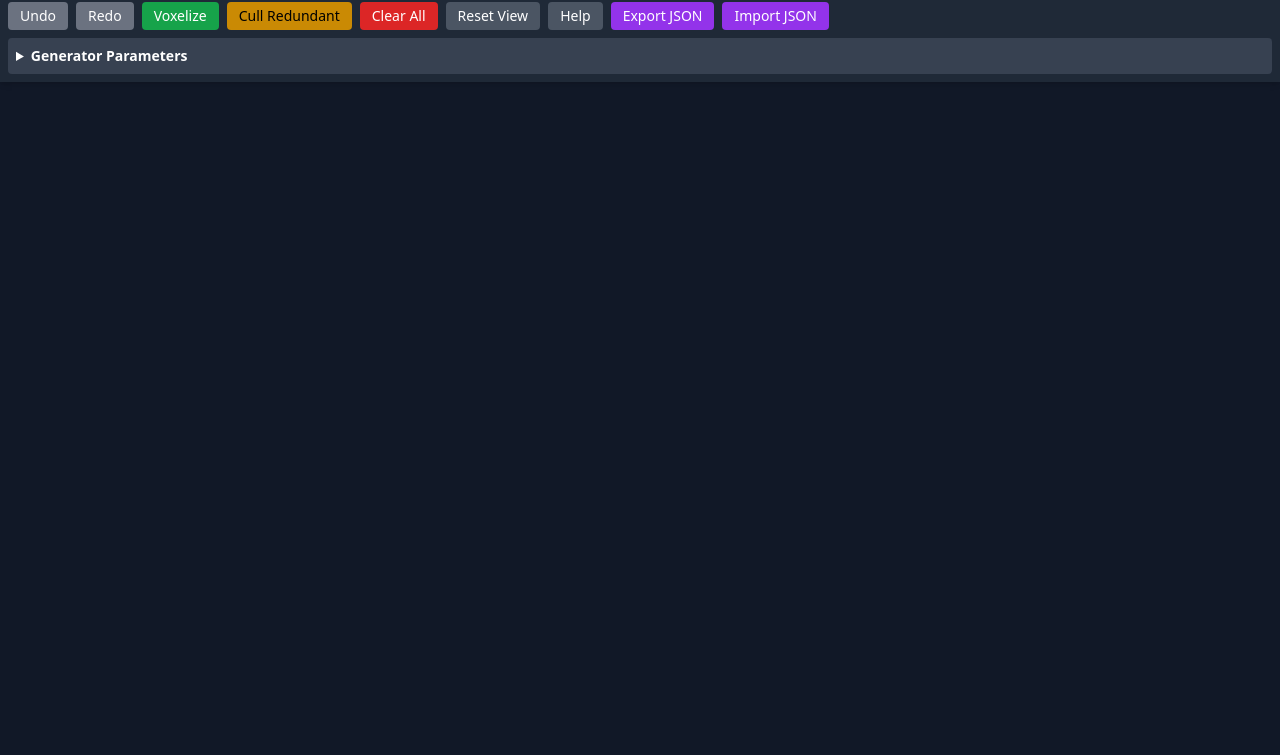
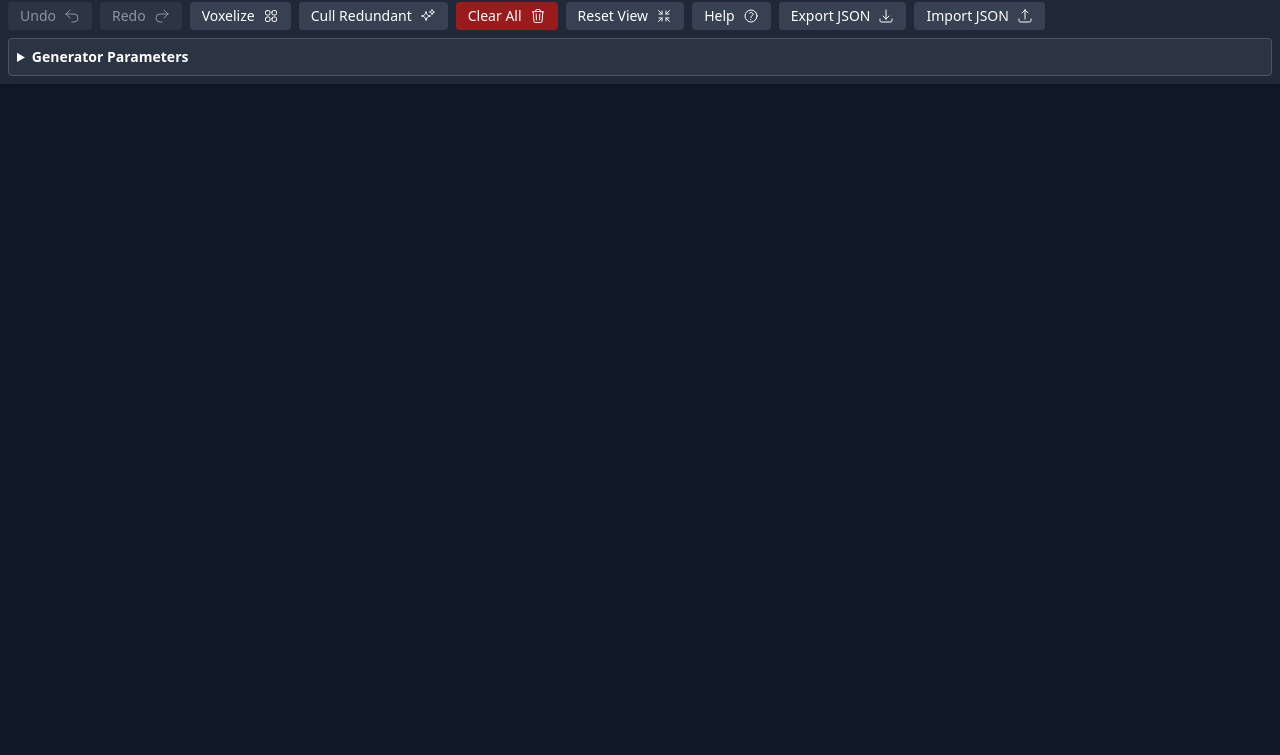
Before and after one commit to kastorp73/Voronoi-Tool, a website built with Vite: page index.html in a window 1280 px wide. Shown: the part 45-800 px from the top of the page. Built offline with nearby package versions, Linux system fonts and the light colour scheme.

Commit message:
feat: Enhance UI with icons and improve README
Adds icons to Undo/Redo buttons for better visual feedback.
Updates README to include a note about AI-generated documentation.

```diff
--- a/index.html
+++ b/index.html
@@ -40,19 +40,46 @@
             </div>
 
             <div class="flex flex-wrap gap-2">
-                <button id="undo-btn" class="bg-blue-600 hover:bg-blue-700 px-3 py-1 rounded transition-colors disabled:bg-gray-500 disabled:cursor-not-allowed">Undo</button>
-                <button id="redo-btn" class="bg-blue-600 hover:bg-blue-700 px-3 py-1 rounded transition-colors disabled:bg-gray-500 disabled:cursor-not-allowed">Redo</button>
-                <button id="voxelize-btn" class="bg-green-600 hover:bg-green-700 px-3 py-1 rounded transition-colors">Voxelize</button>
-                <button id="cull-btn" class="bg-yellow-600 text-black hover:bg-yellow-500 px-3 py-1 rounded transition-colors">Cull Redundant</button>
-                <button id="clear-btn" class="bg-red-600 hover:bg-red-700 px-3 py-1 rounded transition-colors">Clear All</button>
-                <button id="reset-view-btn" class="bg-gray-600 hover:bg-gray-700 px-3 py-1 rounded transition-colors">Reset View</button>
-                <button id="help-btn" class="bg-gray-600 hover:bg-gray-700 px-3 py-1 rounded transition-colors">Help</button>
-                <button id="export-btn" class="bg-purple-600 hover:bg-purple-700 px-3 py-1 rounded transition-colors">Export JSON</button>
-                <button id="import-btn" class="bg-purple-600 hover:bg-purple-700 px-3 py-1 rounded transition-colors">Import JSON</button>
+                <button id="undo-btn" class="bg-gray-700 hover:bg-gray-600 px-3 py-1 rounded transition-colors disabled:opacity-50 disabled:cursor-not-allowed flex items-center gap-2">
+                    <span>Undo</span>
+                    <svg xmlns="http://www.w3.org/2000/svg" fill="none" viewBox="0 0 24 24" stroke-width="1.5" stroke="currentColor" class="w-4 h-4"><path stroke-linecap="round" stroke-linejoin="round" d="M9 15 3 9m0 0 6-6M3 9h12a6 6 0 0 1 0 12h-3" /></svg>
+                </button>
+                <button id="redo-btn" class="bg-gray-700 hover:bg-gray-600 px-3 py-1 rounded transition-colors disabled:opacity-50 disabled:cursor-not-allowed flex items-center gap-2">
+                    <span>Redo</span>
+                    <svg xmlns="http://www.w3.org/2000/svg" fill="none" viewBox="0 0 24 24" stroke-width="1.5" stroke="currentColor" class="w-4 h-4"><path stroke-linecap="round" stroke-linejoin="round" d="m15 15 6-6m0 0-6-6m6 6H9a6 6 0 0 0 0 12h3" /></svg>
+                </button>
+                <button id="voxelize-btn" class="bg-gray-700 hover:bg-gray-600 px-3 py-1 rounded transition-colors flex items-center gap-2">
+                    <span>Voxelize</span>
+                    <svg xmlns="http://www.w3.org/2000/svg" fill="none" viewBox="0 0 24 24" stroke-width="1.5" stroke="currentColor" class="w-4 h-4"><path stroke-linecap="round" stroke-linejoin="round" d="M3.75 6A2.25 2.25 0 0 1 6 3.75h2.25A2.25 2.25 0 0 1 10.5 6v2.25a2.25 2.25 0 0 1-2.25 2.25H6A2.25 2.25 0 0 1 3.75 8.25V6ZM3.75 15.75A2.25 2.25 0 0 1 6 13.5h2.25a2.25 2.25 0 0 1 2.25 2.25V18a2.25 2.25 0 0 1-2.25 2.25H6A2.25 2.25 0 0 1 3.75 18v-2.25ZM13.5 6a2.25 2.25 0 0 1 2.25-2.25H18A2.25 2.25 0 0 1 20.25 6v2.25A2.25 2.25 0 0 1 18 10.5h-2.25A2.25 2.25 0 0 1 13.5 8.25V6ZM13.5 15.75a2.25 2.25 0 0 1 2.25-2.25H18a2.25 2.25 0 0 1 2.25 2.25V18A2.25 2.25 0 0 1 18 20.25h-2.25A2.25 2.25 0 0 1 13.5 18v-2.25Z" /></svg>
+                </button>
+                <button id="cull-btn" class="bg-gray-700 hover:bg-gray-600 px-3 py-1 rounded transition-colors flex items-center gap-2">
+                    <span>Cull Redundant</span>
+                     <svg xmlns="http://www.w3.org/2000/svg" fill="none" viewBox="0 0 24 24" stroke-width="1.5" stroke="currentColor" class="w-4 h-4"><path stroke-linecap="round" stroke-linejoin="round" d="M9.813 15.904 9 18.75l-.813-2.846a4.5 4.5 0 0 0-3.09-3.09L2.25 12l2.846-.813a4.5 4.5 0 0 0 3.09-3.09L9 5.25l.813 2.846a4.5 4.5 0 0 0 3.09 3.09L15.75 12l-2.846.813a4.5 4.5 0 0 0-3.09 3.09ZM18.259 8.715 18 9.75l-.259-1.035a3.375 3.375 0 0 0-2.455-2.456L14.25 6l1.036-.259a3.375 3.375 0 0 0 2.455-2.456L18 2.25l.259 1.035a3.375 3.375 0 0 0 2.456 2.456L21.75 6l-1.035.259a3.375 3.375 0 0 0-2.456 2.456Z" /></svg>
+                </button>
+                <button id="clear-btn" class="bg-red-800 hover:bg-red-700 px-3 py-1 rounded transition-colors flex items-center gap-2">
+                    <span>Clear All</span>
+                    <svg xmlns="http://www.w3.org/2000/svg" fill="none" viewBox="0 0 24 24" stroke-width="1.5" stroke="currentColor" class="w-4 h-4"><path stroke-linecap="round" stroke-linejoin="round" d="m14.74 9-.346 9m-4.788 0L9.26 9m9.968-3.21c.342.052.682.107 1.022.166m-1.022-.165L18.16 19.673a2.25 2.25 0 0 1-2.244 2.077H8.084a2.25 2.25 0 0 1-2.244-2.077L4.772 5.79m14.456 0a48.108 48.108 0 0 0-3.478-.397m-12 .562c.34-.059.68-.114 1.022-.165m0 0a48.11 48.11 0 0 1 3.478-.397m7.5 0v-.916c0-1.18-.91-2.134-2.09-2.201a51.964 51.964 0 0 0-3.32 0c-1.18.067-2.09.92-2.09 2.201v.916m7.5 0a48.667 48.667 0 0 0-7.5 0" /></svg>
+                </button>
+                <button id="reset-view-btn" class="bg-gray-700 hover:bg-gray-600 px-3 py-1 rounded transition-colors flex items-center gap-2">
+                    <span>Reset View</span>
+                    <svg xmlns="http://www.w3.org/2000/svg" fill="none" viewBox="0 0 24 24" stroke-width="1.5" stroke="currentColor" class="w-4 h-4"><path stroke-linecap="round" stroke-linejoin="round" d="M9 9V4.5M9 9H4.5M9 9 3.75 3.75M9 15v4.5M9 15H4.5M9 15l-5.25 5.25M15 9h4.5M15 9V4.5M15 9l5.25-5.25M15 15h4.5M15 15v4.5M15 15l5.25 5.25" /></svg>
+                </button>
+                 <button id="help-btn" class="bg-gray-700 hover:bg-gray-600 px-3 py-1 rounded transition-colors flex items-center gap-2">
+                    <span>Help</span>
+                    <svg xmlns="http://www.w3.org/2000/svg" fill="none" viewBox="0 0 24 24" stroke-width="1.5" stroke="currentColor" class="w-4 h-4"><path stroke-linecap="round" stroke-linejoin="round" d="M9.879 7.519c1.171-1.025 3.071-1.025 4.242 0 1.172 1.025 1.172 2.687 0 3.712-.203.179-.43.326-.67.442-.745.361-1.45.999-1.45 1.827v.75M21 12a9 9 0 1 1-18 0 9 9 0 0 1 18 0Zm-9 5.25h.008v.008H12v-.008Z" /></svg>
+                </button>
+                <button id="export-btn" class="bg-gray-700 hover:bg-gray-600 px-3 py-1 rounded transition-colors flex items-center gap-2">
+                    <span>Export JSON</span>
+                     <svg xmlns="http://www.w3.org/2000/svg" fill="none" viewBox="0 0 24 24" stroke-width="1.5" stroke="currentColor" class="w-4 h-4"><path stroke-linecap="round" stroke-linejoin="round" d="M3 16.5v2.25A2.25 2.25 0 0 0 5.25 21h13.5A2.25 2.25 0 0 0 21 18.75V16.5M16.5 12 12 16.5m0 0L7.5 12m4.5 4.5V3" /></svg>
+                </button>
+                <button id="import-btn" class="bg-gray-700 hover:bg-gray-600 px-3 py-1 rounded transition-colors flex items-center gap-2">
+                    <span>Import JSON</span>
+                    <svg xmlns="http://www.w3.org/2000/svg" fill="none" viewBox="0 0 24 24" stroke-width="1.5" stroke="currentColor" class="w-4 h-4"><path stroke-linecap="round" stroke-linejoin="round" d="M3 16.5v2.25A2.25 2.25 0 0 0 5.25 21h13.5A2.25 2.25 0 0 0 21 18.75V16.5m-13.5-9L12 3m0 0 4.5 4.5M12 3v13.5" /></svg>
+                </button>
                 <input type="file" id="import-input" accept=".json,application/json" style="display: none;" />
             </div>
 
-            <details id="generator-details" class="bg-gray-700 p-2 rounded w-full">
+            <details id="generator-details" class="bg-gray-700/50 border border-gray-600 p-2 rounded w-full">
                 <summary class="cursor-pointer font-semibold">Generator Parameters</summary>
                 <div id="generator-params-container" class="flex flex-wrap items-start gap-x-6 gap-y-3 mt-2 p-2 bg-gray-900/50 rounded">
                     <!-- Generator params will be generated by JS based on mode -->
@@ -974,7 +1001,9 @@ function generatePolygonRing(polygon, distance) {
         const side_check_B = (A[0] - B[0]) * bisector_B.normal[0] + (A[1] - B[1]) * bisector_B.normal[1];
 
         // 3. Iterate along the segment, generating and testing points
-        for (let dist = -L; dist <= seg_len+L; dist += L) {
+        const num_points = Math.ceil(seg_len / L);
+        for (let j = 0; j <= num_points; j++) {
+            const dist = j * L;
             const P_mid = [A[0] + dist * seg_dir[0], A[1] + dist * seg_dir[1]];
             const P_int = [P_mid[0] + L * seg_norm_inward[0], P_mid[1] + L * seg_norm_inward[1]];
             const P_ext = [P_mid[0] - L * seg_norm_inward[0], P_mid[1] - L * seg_norm_inward[1]];
```
Also changed, not shown: README.md.
